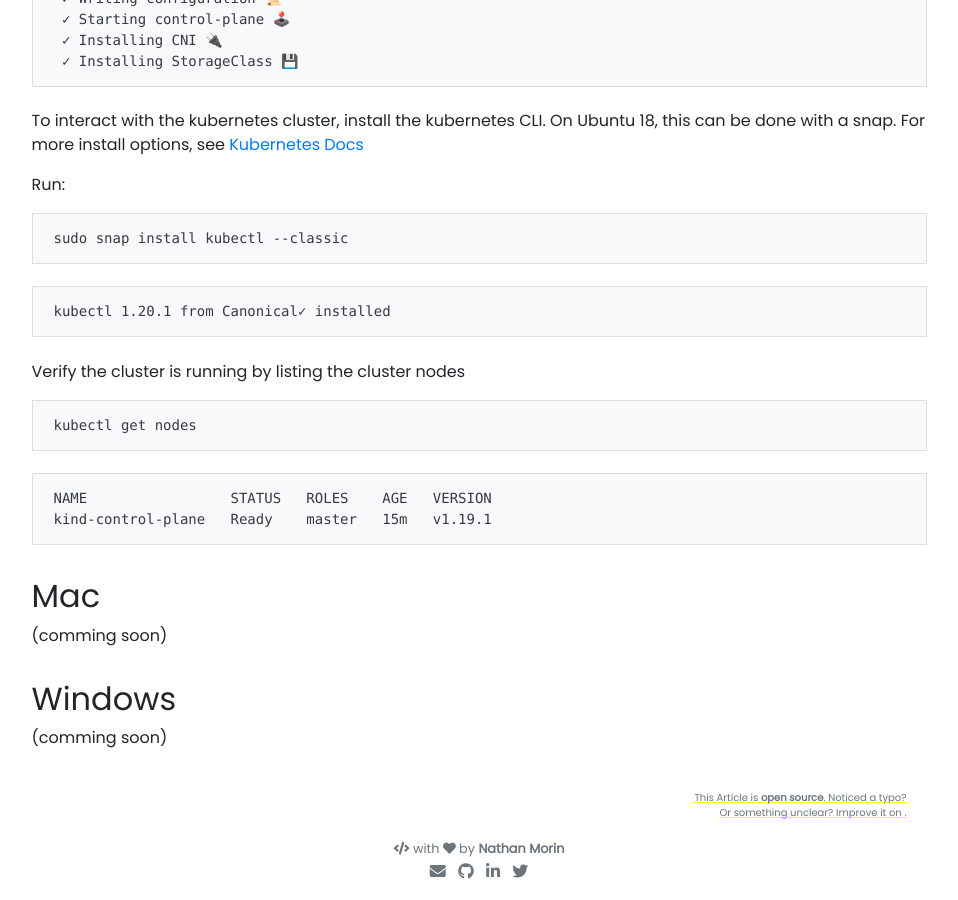
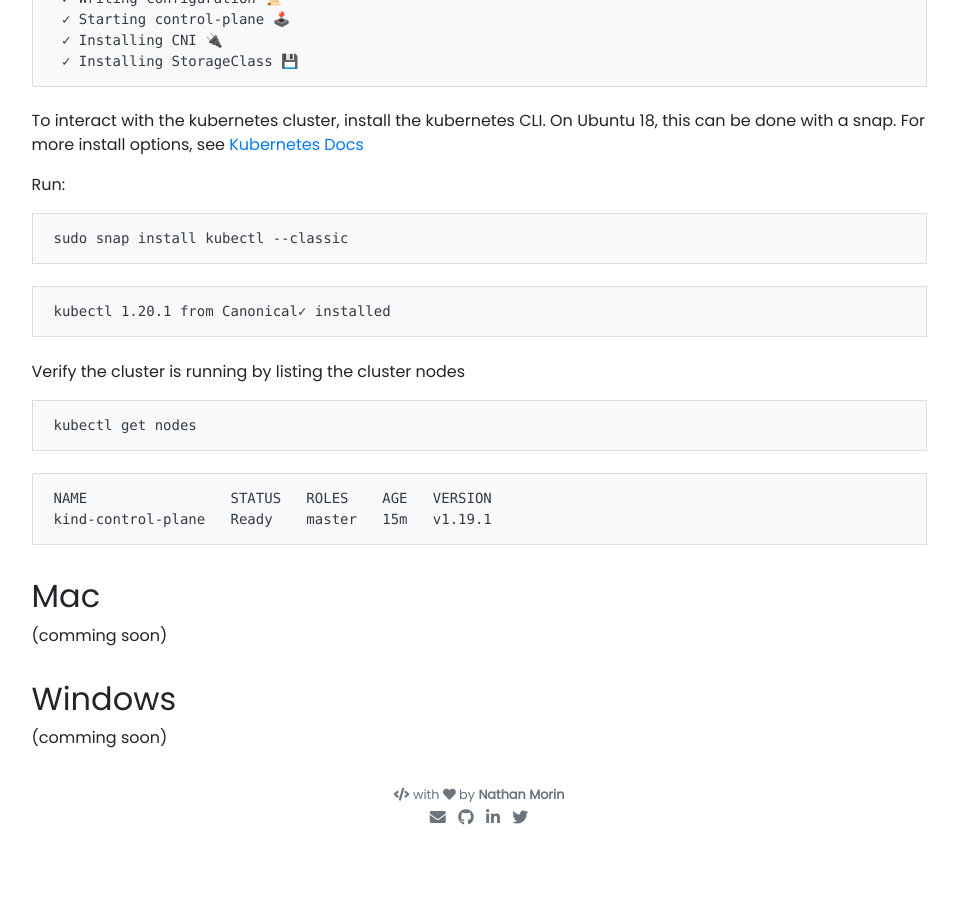
Before and after one commit to nathanamorin/nathanamorin.github.io, a Jekyll site: the page built from _posts/2020-01-08-kind-intro.md, in a window 1280 px wide and 900 px high, scrolled down 1028 px. Shown: the whole window, without its empty margins (161-1119 px from the left). Built offline with Jekyll 4.4.1, drawn with Linux system fonts in a browser that asks for light colours; nearby versions of some CDN libraries; our own code applies the rules of GitHub Pages for plain Markdown files; after the commit the page ends 1874 px from its top, so only the background shows below that.

Commit message:
cleanup footer

```diff
--- a/_layouts/post.html
+++ b/_layouts/post.html
@@ -29,8 +29,3 @@ layout: page
 </p>
 
 {{ content }}
-
-<footer>
-  This Article is <b>open source</b>. Noticed a typo? </br>
-  Or something unclear? Improve it on {% github_edit_link "GitHub" %}.
-</footer>
```
